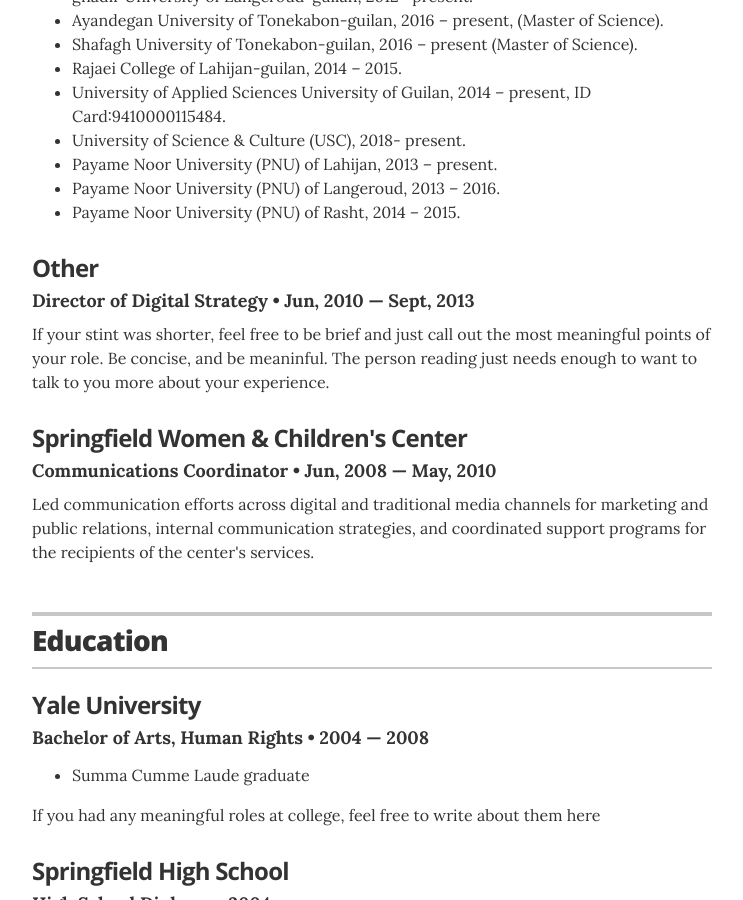
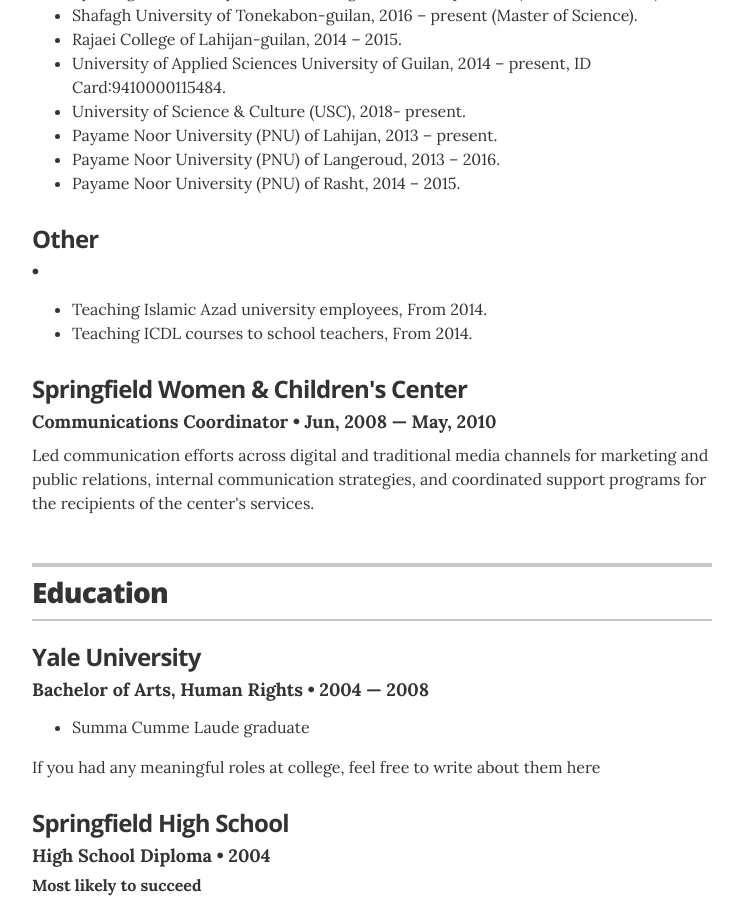
Before and after one commit to hosseinsadr/hosseinsadr.github.io, a Jekyll site: the page built from index.html, in a window 1280 px wide and 900 px high, scrolled down 897 px. Shown: the whole window, without its empty margins (268-1011 px from the left). Built offline with Jekyll 4.4.1, drawn with Linux system fonts in a browser that asks for light colours.

Commit message:
changed data

```diff
--- a/_data/experience.yml
+++ b/_data/experience.yml
@@ -7,9 +7,9 @@
 
 # Other
 - company: Other
-  position: Director of Digital Strategy
-  duration:  Jun, 2010 &mdash; Sept, 2013
-  summary: If your stint was shorter, feel free to be brief and just call out the most meaningful points of your role. Be concise, and be meaninful. The person reading just needs enough to want to talk to you more about your experience.
+  position:
+  duration:
+  summary: <ul class="resume-item-list"><li>Teaching Islamic Azad university employees, From 2014.</li><li>Teaching ICDL courses to school teachers, From 2014.</li></ul>
 
 
 # Communications Coordinator
```
Also changed, not shown: images/avatar.jpg.
